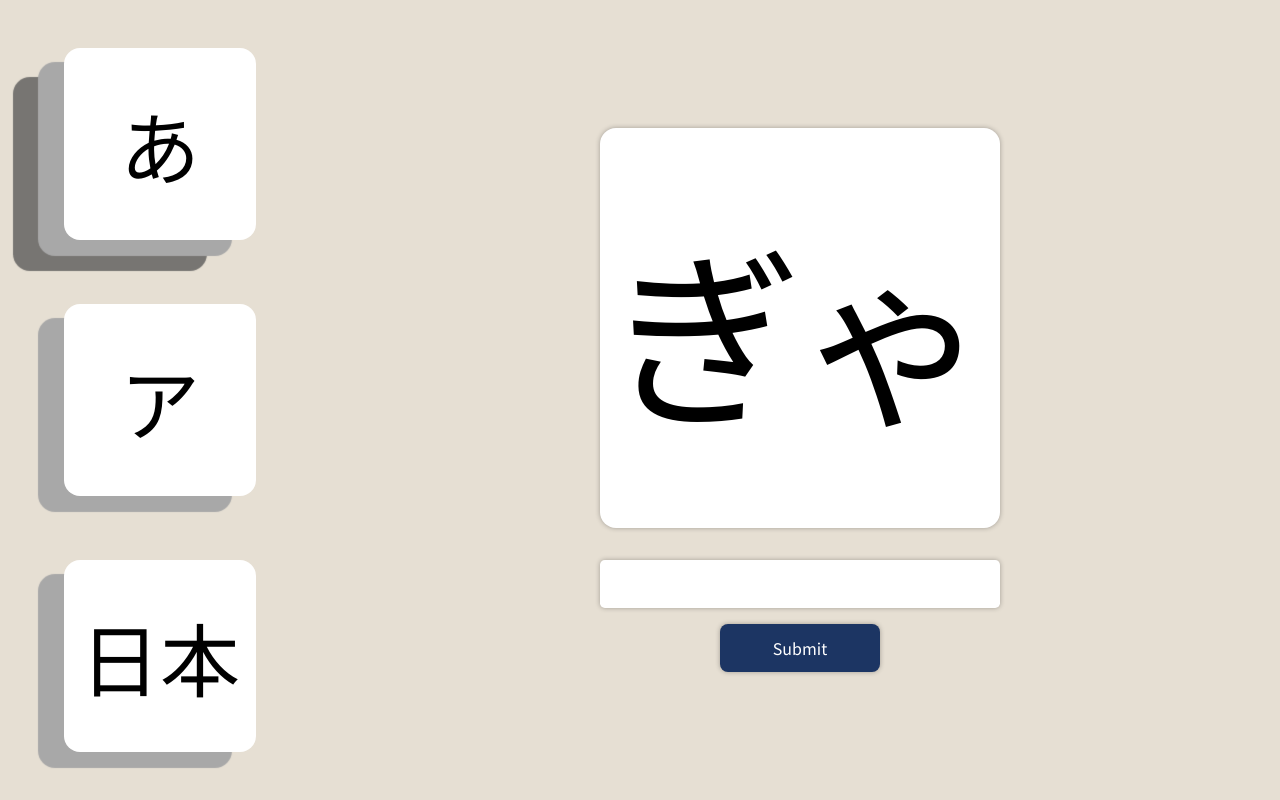
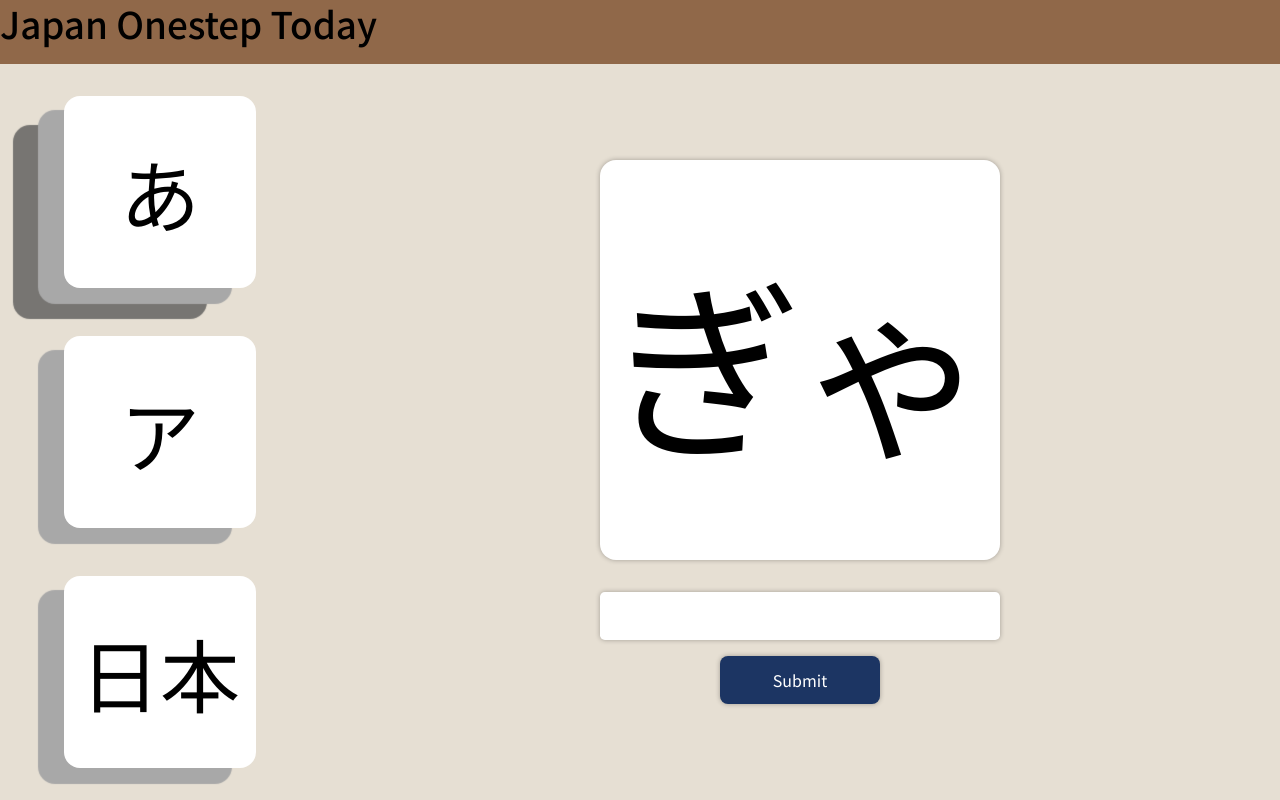
Before and after one commit to lauraschoerken/japan-one-step, a React (Vite) app: page / in a window 1280 px wide. Built offline with nearby package versions, Linux system fonts and the light colour scheme.

Commit message:
feat: add header

```diff
--- a/src/components/Header/components/HeaderComponent.tsx
+++ b/src/components/Header/components/HeaderComponent.tsx
@@ -3,7 +3,7 @@ import './HeaderComponent.scss'
 const HeaderComponent = () => {
 	return (
 		<div className='header'>
-			<h1>Header</h1>
+			<h1>Japan Onestep Today</h1>
 		</div>
 	)
 }
--- a/src/components/Home/components/HomeComponent.scss
+++ b/src/components/Home/components/HomeComponent.scss
@@ -11,9 +11,8 @@
 	.body {
 		width: 100%;
 		height: 100vh;
-		// TODO: COMMENTED FOR MVP RELEASE
-		// margin-top: -4rem;
-		// padding-top: 4rem;
+		margin-top: -4rem;
+		padding-top: 4rem;
 		background-color: $background;
 
 		display: flex;
--- a/src/components/Home/components/HomeComponent.tsx
+++ b/src/components/Home/components/HomeComponent.tsx
@@ -5,16 +5,16 @@ import Card from 'components/Card/containers/Card'
 import { useState } from 'react'
 import { decks } from 'mock/decks'
 import { Deck } from 'models/Deck'
+import Header from 'components/Header/containers/Header'
 
 const HomeComponent = () => {
 	const [selectedDeck, setSelectedDeck] = useState<Deck>(decks.hiragana)
 
 	return (
 		<div className='main'>
-			{/* TODO: COMMENTED FOR MVP RELEASE */}
-			{/* <div className='header'>
+			<div className='header'>
 				<Header />
-			</div> */}
+			</div>
 			<div className='body'>
 				<div className='decks'>
 					<Decks decks={decks} setSelectedDeck={setSelectedDeck} selectedDeck={selectedDeck} />
```
